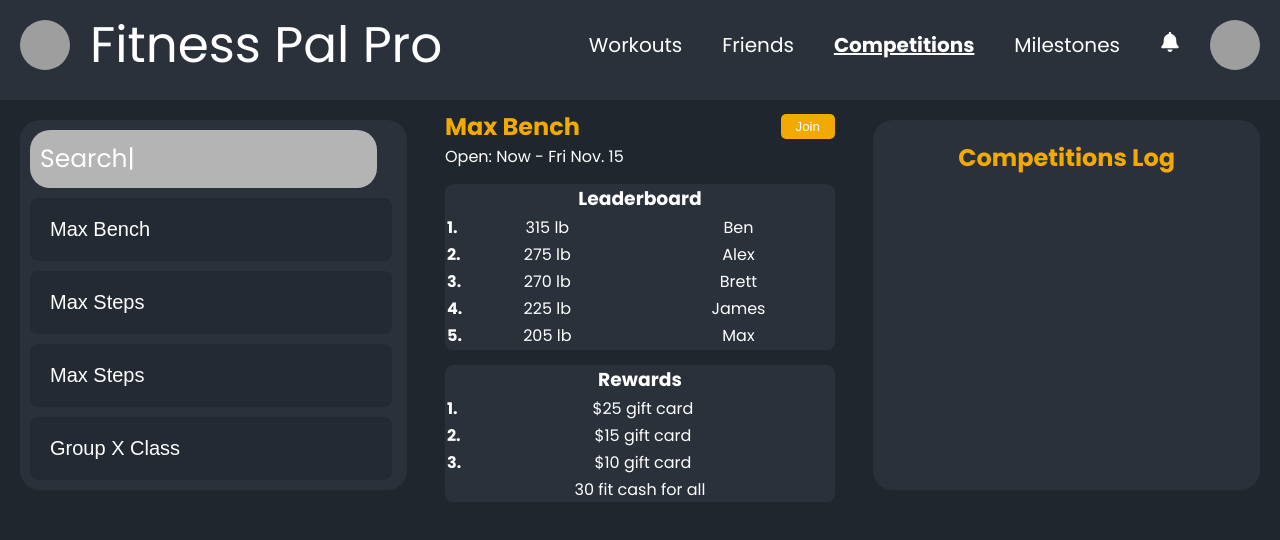
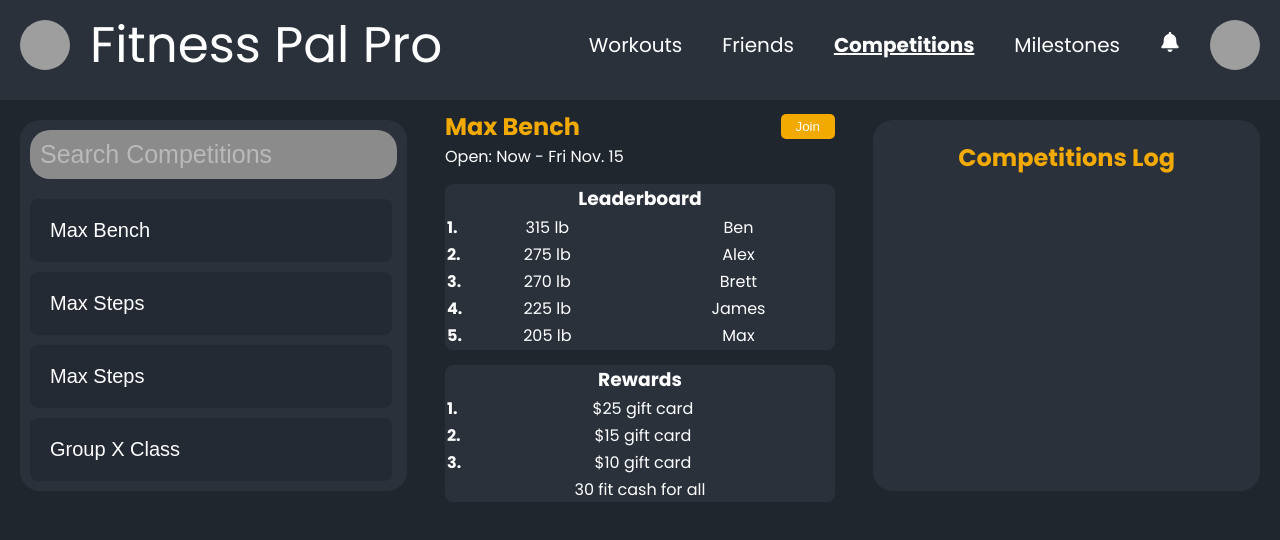
Before and after one commit to AlexMerlo1/Fitness-Pal-Pro, a React (Vite) app in the folder frontend/: page /Competitions in a window 1280 px wide. Shown: the top 540 px of the page. Built offline with nearby package versions, Linux system fonts and the light colour scheme; grey boxes are pictures that could not be loaded.

Commit message:
Finished Profile Page Frontend

```diff
--- a/frontend/src/App.jsx
+++ b/frontend/src/App.jsx
@@ -8,6 +8,7 @@ import HomePage from './components/HomePage/HomePage';
 import FriendProfilePage from './components/HomePage/components/FriendCard/FriendProfilePage';
 import FriendsPage from './components/FriendsPage/Friends';
 import CompetitionsPage from './components/CompetitionsPage/CompetitionsPage';
+import ProfilePage from './components/ProfilePage/Profile'
 const App = () => {
     return (
         <>
@@ -16,12 +17,12 @@ const App = () => {
                     <Route path="/login" element={<LoginForm />} />
                     <Route path="/" element={<RegisterForm />} />
                     <Route path="/register" element={<RegisterForm />} />
-
                     <Route path="/Home" element={<HomePage />} />
                     <Route path="/Workouts" element={<Workouts />} />
                     <Route path="/Competitions" element={<CompetitionsPage />} />
                     <Route path="/Milestones" element={<Milestones />} />
                     <Route path="/Friends" element={<FriendsPage />} />
+                    <Route path="/Profile" element={<ProfilePage />} />
                     <Route path="/profile/:friendId" element={<FriendProfilePage />} />
                 </Routes>
             </Router>
--- a/frontend/src/components/CompetitionsPage/CompetitionsPage.css
+++ b/frontend/src/components/CompetitionsPage/CompetitionsPage.css
@@ -44,6 +44,23 @@ body {
   border-radius: 20px;
   margin:10px;
   font-size: 25px;;
+}
+
+.Comp-search-bar {
+  padding: 10px;
+  background-color: #8b8b8b;
+  border-radius: 20px;
+  margin: 10px;
+  font-size: 25px;
+  border: none; /* Remove default border */
+  outline: none; /* Remove focus outline */
+  width: 100%; /* Optional: Make the input stretch full width */
+  box-sizing: border-box; /* Ensure padding doesn't affect width */
+  color: white;
+}
+.Comp-search-bar::placeholder {
+  color: rgb(255, 255, 255);
+  opacity: 0.4;
 }
 
 .competition-cards {
--- a/frontend/src/components/CompetitionsPage/CompetitionsPage.jsx
+++ b/frontend/src/components/CompetitionsPage/CompetitionsPage.jsx
@@ -16,7 +16,7 @@ const CompetitionsPage2 = () => {
 
         <div class="comp-info">
             <div className="Search-div">
-                <div className="Search-bar">Search|</div>
+                <input className="Comp-search-bar" type="text" placeholder="Search Competitions"/>
                 <div class="competition-cards">
                     <button class="competition-card">Max Bench</button>
                     <button class="competition-card">Max Steps</button>
--- a/frontend/src/components/ProfilePage/Profile.css
+++ b/frontend/src/components/ProfilePage/Profile.css
@@ -0,0 +1,31 @@
+.Profile-container {
+    width: 100%;
+  height: 100vh;
+  background-color: var(--darkgray);
+  color: #FFFFFF;
+  display: flex;
+  flex-direction: column;
+    align-items: center;
+}
+
+.Profile-icon {
+    width: 200px;
+    height: 200px;
+    background-color: #c4c4c4;
+    background-image: url("./src/assets/profile-icon-png-898.png");
+    background-position: center;
+    background-size: 200px 200px;
+    border-radius: 50%;
+    cursor: pointer;
+}
+
+.logout {
+    cursor: pointer;
+    background-color: var(--offgray);
+    border-radius: 20px;
+    font-size: 30px;
+    padding: 20px;
+    text-align: center;
+    margin: auto;
+    margin-top: 0;
+  }
--- a/frontend/src/components/ProfilePage/Profile.jsx
+++ b/frontend/src/components/ProfilePage/Profile.jsx
@@ -1,15 +1,15 @@
-import React, { useState } from 'react';
 import './Profile.css';
 import TopBar from '../TopBar/TopBar.jsx';
-import { FaArrowRight } from 'react-icons/fa';
 
 const Profile = () => {
 
 
   return (
-    <div className='goals-container'>
+    <div className='Profile-container'>
       <TopBar profileClass="ActiveProfile"/>
-      <h1>This is The Profile Page</h1>
+      <div className="Profile-icon"></div>
+      <h1>BenBraniff</h1>
+      <div className="logout">Log Out</div>
     </div>
   );
 };
--- a/frontend/src/components/WorkoutsPage/Workouts.css
+++ b/frontend/src/components/WorkoutsPage/Workouts.css
@@ -154,6 +154,8 @@ body {
   grid-template-columns: repeat(2, 1fr);
   gap: 20px;
   flex: 2;
+  height: 100%;
+  padding-bottom:20px;
 }
 
 .workout-plan {
--- a/frontend/src/components/WorkoutsPage/Workouts.jsx
+++ b/frontend/src/components/WorkoutsPage/Workouts.jsx
@@ -133,7 +133,7 @@ function Workouts() {
       <div className="workout-container">
         <div className="middle-div">
           <div className="workout-plans">
-            {[1, 2, 3, 4, 5, 6].map((number) => (
+            {[1, 2, 3, 4, 5, 6, 7, 8, 9, 10].map((number) => (
               <div key={number} className="workout-plan">
                 <h3>Workout Plan {number}</h3>
                 <p>Workout description</p>
```
Also changed, not shown: 1 other file (tests, documents, lock files or other folders).
